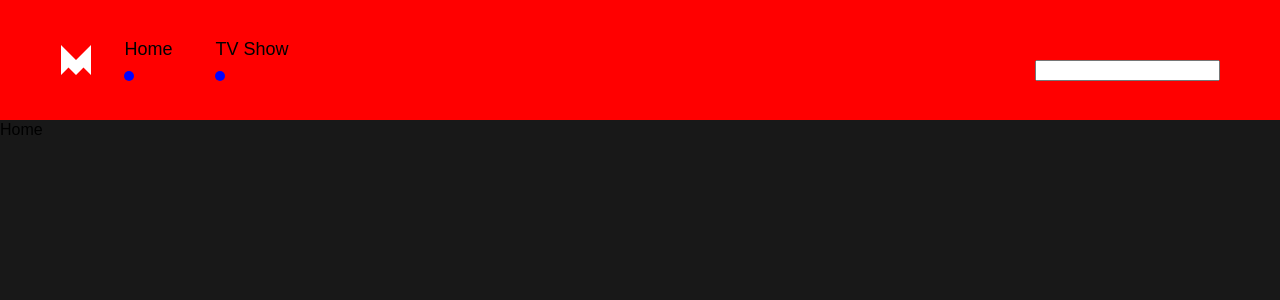
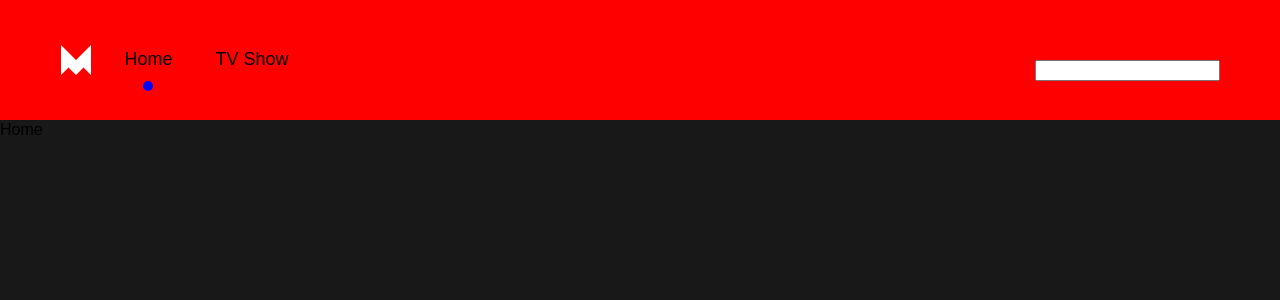
Before and after one commit to joyjsmun/movie-flex, a React (Create React App) app: page / in a window 1280 px wide. Shown: the top 300 px of the page. Built offline with nearby package versions, Linux system fonts and the light colour scheme.

Commit message:
ADD: motion movement

```diff
--- a/src/components/Header.tsx
+++ b/src/components/Header.tsx
@@ -1,6 +1,6 @@
 
 import { motion } from "framer-motion"
-import { Link } from "react-router-dom"
+import { Link, useLocation } from "react-router-dom"
 import styled from "styled-components"
 
 const Nav = styled.nav`
@@ -31,7 +31,22 @@ const Item = styled.li`
     display: flex;
     flex-direction: column;
     align-items: center;
+    position: relative;
 `
+
+const Circle = styled(motion.div)`
+    width: 10px;
+    height: 10px;
+    background-color: blue;
+    border-radius: 5px;
+
+    position: absolute;
+    left: 0;
+    right: 0;
+    margin: 0 auto;
+    margin-top: 10px;
+`
+
 
 const Search = styled.div``
 const SearchInput = styled.input``
@@ -47,15 +62,11 @@ const icon = {
     }
   }
 
-const Circle = styled.div`
-    width: 10px;
-    height: 10px;
-    background-color: blue;
-    border-radius: 5px;
-    margin-top: 10px;
-`
 
 function Header(){
+
+    const location = useLocation()
+
     return (
         <>
         <Nav>
@@ -81,13 +92,13 @@ function Header(){
                 <Item>
                     <Link to="/">
                     Home
-                    <Circle  />
+                    {location.pathname === "/" ? <Circle layoutId="circle" /> : null}
                 </Link>
-                </Item>
+                </Item >
                 <Item>
                 <Link to="/tv">
                     TV Show
-                <Circle />
+                    {location.pathname === "/tv" ? <Circle layoutId="circle" /> : null}
                 </Link>
                 </Item>
             </Menu>
```
Also changed, not shown: 1 other file (tests, documents, lock files or other folders).
